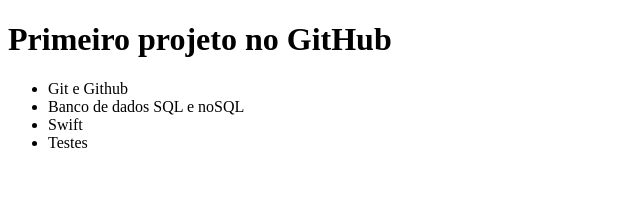
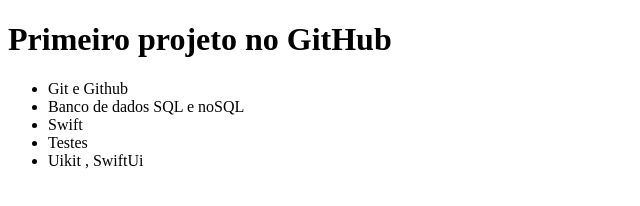
Before and after one commit to DouglasAlVas/entendendo-git, a plain HTML site: page index.html in a window 1280 px wide. Shown: the whole page, without its empty margins (0-640 px from the left). Drawn offline with Linux system fonts and the light colour scheme.

Commit message:
Adicionando tecnologias na lista do arquivo index.html

```diff
--- a/index.html
+++ b/index.html
@@ -13,6 +13,7 @@
         <li>Banco de dados SQL e noSQL</li>
         <li>Swift</li>
         <li>Testes</li>
+        <li>Uikit , SwiftUi</li>
     </ul>
 </body>
 </html>
```
